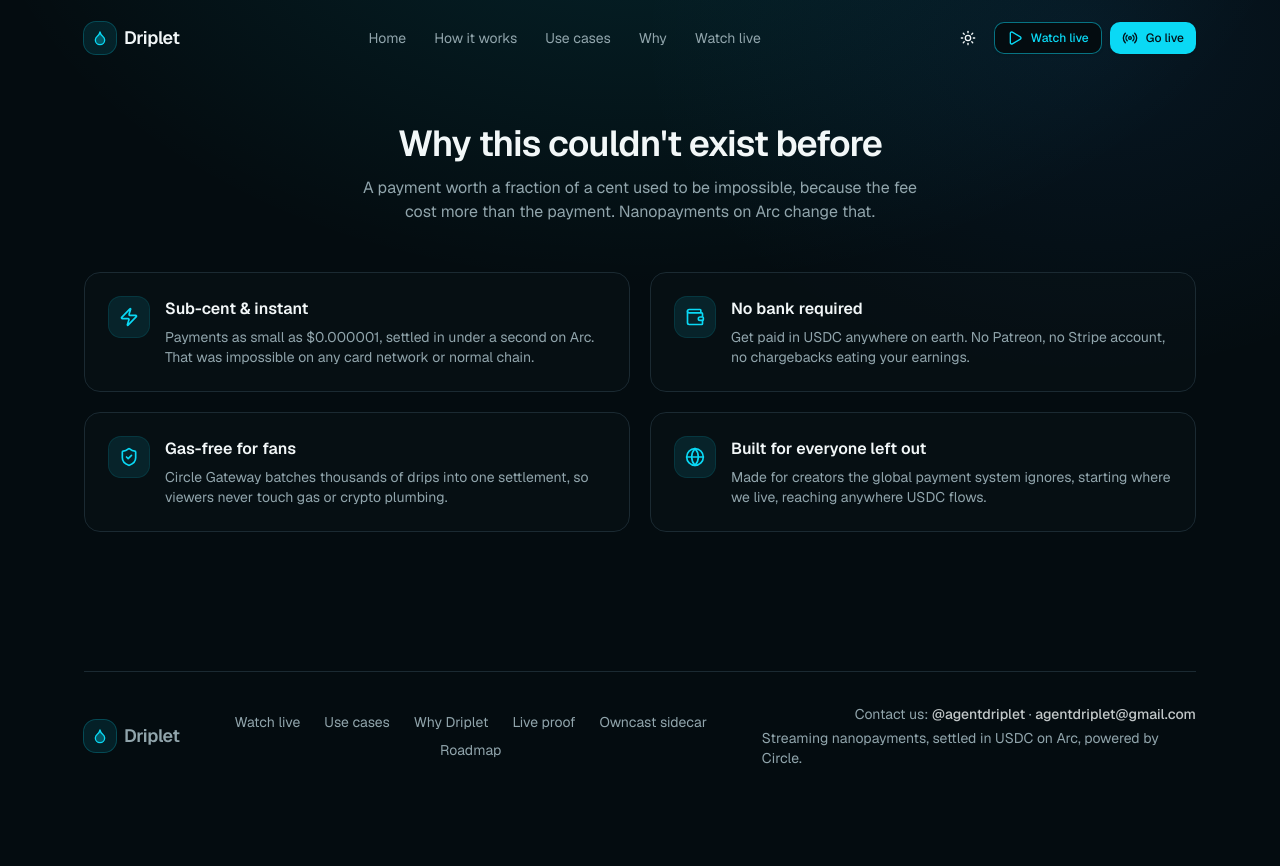
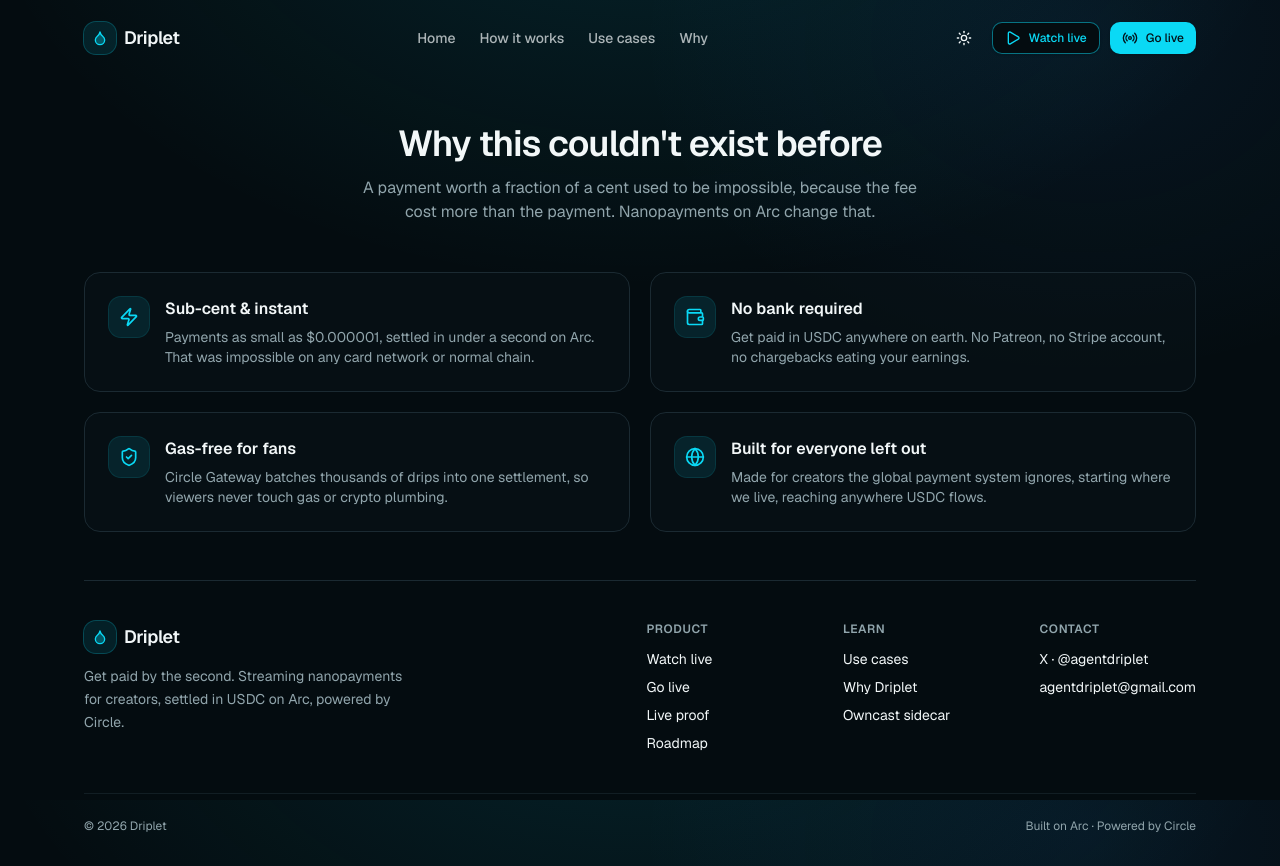
Before and after one commit to Risingtell/driplet, a Next.js app: page /why in a window 1280 px wide. Before the commit the page ends 800 px from the top, so only its background shows below. Built offline with nearby package versions, Linux system fonts and the light colour scheme.

Commit message:
Clean header + structured footer (Product/Learn/Contact columns, copyright row); code copy made length-agnostic (Supabase sends 8-digit tokens here)

```diff
--- a/app/page.tsx
+++ b/app/page.tsx
@@ -29,9 +29,9 @@
   return (
     <main className="relative mx-auto flex min-h-screen max-w-6xl flex-col px-5">
       {/* Header */}
-      <header className="flex items-center justify-between py-6">
+      <header className="flex items-center justify-between gap-4 py-5">
         <Logo />
-        <nav className="hidden items-center gap-7 text-sm text-muted-foreground md:flex">
+        <nav className="hidden items-center gap-6 text-sm font-medium text-foreground/70 md:flex">
           <a href="#how" className="transition-colors hover:text-foreground">
             How it works
           </a>
@@ -41,11 +41,8 @@
           <Link href="/why" className="transition-colors hover:text-foreground">
             Why Driplet
           </Link>
-          <Link href="/explore" className="transition-colors hover:text-foreground">
-            Watch live
-          </Link>
         </nav>
-        <div className="flex items-center gap-2">
+        <div className="flex shrink-0 items-center gap-2.5">
           <ThemeToggle />
           <Button
             asChild
--- a/components/creator/signin-form.tsx
+++ b/components/creator/signin-form.tsx
@@ -64,17 +64,17 @@
         <h1 className="text-center text-xl font-semibold">Check your email</h1>
         <p className="mt-2 text-center text-sm text-muted-foreground">
           Open the sign-in link in the email <strong>on this device</strong>. If your email shows a
-          6-digit code, you can type it here instead (works from any device).
+          one-time code, you can type it here instead (works from any device).
         </p>
         <form action={verify} className="mt-5">
           <input type="hidden" name="email" value={email} />
-          <label className="block text-sm font-medium">6-digit code (if your email shows one)</label>
+          <label className="block text-sm font-medium">Code from the email</label>
           <input
             name="token"
             inputMode="numeric"
             autoComplete="one-time-code"
             required
-            placeholder="123456"
+            placeholder="12345678"
             className="mt-1.5 w-full rounded-lg border border-border bg-background px-3 py-2 text-center font-mono text-lg tracking-[0.3em] outline-none focus:border-primary"
           />
           {error && <p className="mt-2 text-sm text-amber-500">{error}</p>}
@@ -114,7 +114,7 @@
       {linkFailed && !error && (
         <p className="mt-3 rounded-lg border border-amber-500/30 bg-amber-500/5 px-3 py-2 text-sm text-amber-500">
           That sign-in link didn&apos;t work. Links only open in the browser that requested them,
-          so enter your email again and type the 6-digit code from the email instead.
+          so enter your email again and type the code from the email instead.
         </p>
       )}
       {GOOGLE_ENABLED && (
--- a/components/landing/landing-footer.tsx
+++ b/components/landing/landing-footer.tsx
@@ -1,50 +1,91 @@
 import Link from "next/link";
 import { Logo } from "@/components/brand/logo";
 
+const product = [
+  { href: "/explore", label: "Watch live" },
+  { href: "/studio/go-live", label: "Go live" },
+  { href: "/impact", label: "Live proof" },
+  { href: "/roadmap", label: "Roadmap" },
+];
+
+const learn = [
+  { href: "/use-cases", label: "Use cases" },
+  { href: "/why", label: "Why Driplet" },
+  { href: "/sidecar", label: "Owncast sidecar" },
+];
+
 export function LandingFooter() {
   return (
-    <footer className="mt-auto flex flex-col items-center justify-between gap-4 border-t border-border py-8 text-sm text-muted-foreground sm:flex-row">
+    <footer className="mt-auto border-t border-border pb-8 pt-10 text-sm">
+      <div className="flex flex-col gap-10 md:flex-row md:justify-between">
+        <div className="max-w-xs">
           <Logo />
-      <nav className="flex flex-wrap items-center justify-center gap-x-6 gap-y-2">
-        <Link href="/explore" className="transition-colors hover:text-foreground">
-          Watch live
+          <p className="mt-3 leading-relaxed text-muted-foreground">
+            Get paid by the second. Streaming nanopayments for creators, settled in USDC on Arc,
+            powered by Circle.
+          </p>
+        </div>
+
+        <div className="grid grid-cols-2 gap-10 sm:grid-cols-3">
+          <div>
+            <h3 className="text-xs font-semibold uppercase tracking-wider text-muted-foreground">
+              Product
+            </h3>
+            <ul className="mt-3 space-y-2">
+              {product.map((l) => (
+                <li key={l.href}>
+                  <Link href={l.href} className="transition-colors hover:text-primary">
+                    {l.label}
                   </Link>
-        <Link href="/use-cases" className="transition-colors hover:text-foreground">
-          Use cases
+                </li>
+              ))}
+            </ul>
+          </div>
+          <div>
+            <h3 className="text-xs font-semibold uppercase tracking-wider text-muted-foreground">
+              Learn
+            </h3>
+            <ul className="mt-3 space-y-2">
+              {learn.map((l) => (
+                <li key={l.href}>
+                  <Link href={l.href} className="transition-colors hover:text-primary">
+                    {l.label}
                   </Link>
-        <Link href="/why" className="transition-colors hover:text-foreground">
-          Why Driplet
-        </Link>
-        <Link href="/impact" className="transition-colors hover:text-foreground">
-          Live proof
-        </Link>
-        <Link href="/sidecar" className="transition-colors hover:text-foreground">
-          Owncast sidecar
-        </Link>
-        <Link href="/roadmap" className="transition-colors hover:text-foreground">
-          Roadmap
-        </Link>
-      </nav>
-      <div className="flex flex-col items-center gap-1 sm:items-end">
-        <p>
-          Contact us:{" "}
+                </li>
+              ))}
+            </ul>
+          </div>
+          <div className="col-span-2 sm:col-span-1">
+            <h3 className="text-xs font-semibold uppercase tracking-wider text-muted-foreground">
+              Contact
+            </h3>
+            <ul className="mt-3 space-y-2">
+              <li>
                 <a
                   href="https://x.com/agentdriplet"
                   target="_blank"
                   rel="noreferrer"
-            className="font-medium text-foreground/80 transition-colors hover:text-foreground"
+                  className="transition-colors hover:text-primary"
                 >
-            @agentdriplet
-          </a>{" "}
-          ·{" "}
+                  X · @agentdriplet
+                </a>
+              </li>
+              <li>
                 <a
                   href="mailto:agentdriplet@gmail.com"
-            className="font-medium text-foreground/80 transition-colors hover:text-foreground"
+                  className="transition-colors hover:text-primary"
                 >
                   agentdriplet@gmail.com
                 </a>
-        </p>
-        <p>Streaming nanopayments, settled in USDC on Arc, powered by Circle.</p>
+              </li>
+            </ul>
+          </div>
+        </div>
+      </div>
+
+      <div className="mt-10 flex flex-col items-center justify-between gap-2 border-t border-border/60 pt-6 text-xs text-muted-foreground sm:flex-row">
+        <p>© 2026 Driplet</p>
+        <p>Built on Arc · Powered by Circle</p>
       </div>
     </footer>
   );
--- a/components/site-header.tsx
+++ b/components/site-header.tsx
@@ -10,11 +10,11 @@
  */
 export function SiteHeader() {
   return (
-    <header className="flex items-center justify-between py-5">
+    <header className="flex items-center justify-between gap-4 py-5">
       <Link href="/" aria-label="Driplet home">
         <Logo />
       </Link>
-      <nav className="hidden items-center gap-7 text-sm text-muted-foreground md:flex">
+      <nav className="hidden items-center gap-6 text-sm font-medium text-foreground/70 md:flex">
         <Link href="/" className="transition-colors hover:text-foreground">
           Home
         </Link>
@@ -27,11 +27,8 @@
         <Link href="/why" className="transition-colors hover:text-foreground">
           Why
         </Link>
-        <Link href="/explore" className="transition-colors hover:text-foreground">
-          Watch live
-        </Link>
       </nav>
-      <div className="flex items-center gap-2">
+      <div className="flex shrink-0 items-center gap-2.5">
         <ThemeToggle />
         <Button
           asChild
```
Lines whose indentation alone changed are shown as unchanged.
